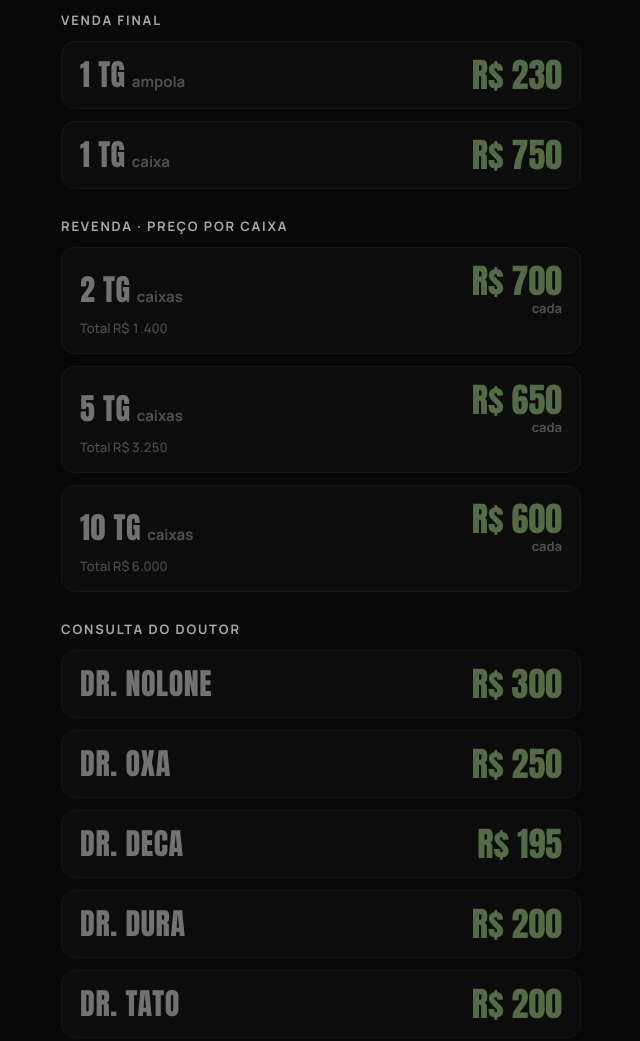
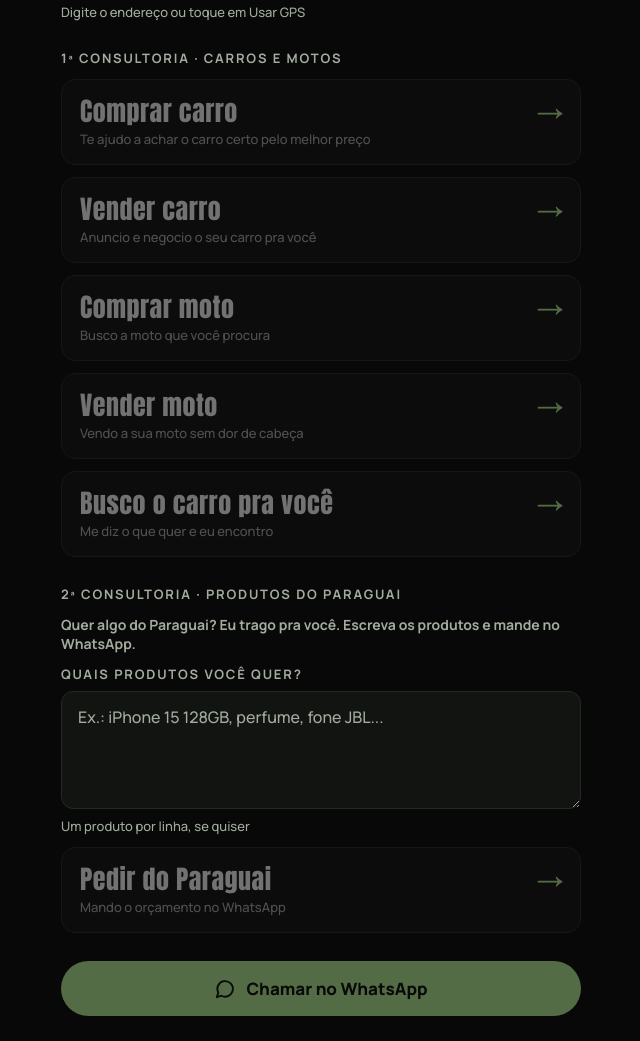
Before and after one commit to 8rytdz8k66-cyber/catalogo-tg, a plain HTML site: page index.html in a window 1280 px wide. Shown: the part 497-1538 px from the top of the page, without its empty margins (319-959 px from the left). Drawn offline with Linux system fonts and the light colour scheme.

Commit message:
Refaz catálogo: consultoria de carros/motos e produtos do Paraguai
Co-Authored-By: Claude Opus 5.5 <noreply@anthropic.com>
Claude-Session: https://claude.ai/code/session_01Ez9YiRKvayFswGZ75ao7wT

```diff
--- a/index.html
+++ b/index.html
@@ -1,7 +1,7 @@
 <!doctype html><html><head><meta charset=utf8>
 <meta property="og:type" content="website">
 <meta property="og:title" content="Catálogo PV Vendas">
-<meta property="og:description" content="Troca, compra ou venda · peça direto no WhatsApp (85) 98681-2394">
+<meta property="og:description" content="Consultor de vendas: carro, moto e produtos do Paraguai · fale no WhatsApp (85) 98681-2394">
 <meta property="og:url" content="https://8rytdz8k66-cyber.github.io/catalogo-tg/">
 <meta property="og:image" content="https://8rytdz8k66-cyber.github.io/catalogo-tg/og.jpg">
 <meta property="og:image:width" content="1200">
@@ -79,6 +79,14 @@ footer{text-align:center;color:var(--muted);font-size:13px}
 .field .tip{color:var(--muted);font-size:13px}
 .field.need input{border-color:#ff5a4f;box-shadow:0 0 0 3px rgba(255,90,79,.25)}
 .field.need .tip{color:#ff8a80;font-weight:700}
+.field textarea{font:inherit;font-size:16px;font-weight:600;color:var(--fg);background:var(--panel);border:1px solid var(--line);border-radius:12px;padding:14px 16px;width:100%;resize:vertical;min-height:110px}
+.field textarea::placeholder{color:var(--muted);font-weight:500}
+.field textarea:focus{outline:none;border-color:var(--neon);box-shadow:0 0 0 3px rgba(125,255,47,.25)}
+.field.need textarea{border-color:#ff5a4f;box-shadow:0 0 0 3px rgba(255,90,79,.25)}
+.lead{margin:-12px 0 0;color:var(--muted);font-size:16px;font-weight:700}
+.lead.small{margin:0;font-size:14px;font-weight:600}
+a.svc .qty{font-size:26px}
+.go{font-family:var(--display);font-size:30px;color:var(--neon);line-height:1}
 .loc-row{display:flex;gap:8px}
 .loc-row input{flex:1;min-width:0}
 .gps{font:inherit;font-weight:800;font-size:14px;color:var(--ink);background:var(--neon);border:0;border-radius:12px;padding:0 14px;min-height:52px;cursor:pointer;white-space:nowrap}
@@ -108,11 +116,12 @@ body.locked a.item:hover{transform:none;border-color:var(--line)}
   </header>
 
   <h1 class="brand">PV Vendas</h1>
+  <p class="lead">Consultor de vendas · carro, moto e produtos do Paraguai</p>
 
   <div class="field">
     <label for="nome">Seu nome (obrigatório)</label>
     <input id="nome" type="text" placeholder="Digite seu nome" autocomplete="name" required aria-describedby="aviso">
-    <span class="tip" id="aviso">Coloque seu nome para liberar os preços</span>
+    <span class="tip" id="aviso">Coloque seu nome para liberar as opções</span>
   </div>
 
   <div class="field" id="f-loc">
@@ -124,58 +133,47 @@ body.locked a.item:hover{transform:none;border-color:var(--line)}
     <span class="tip" id="aviso-loc">Digite o endereço ou toque em Usar GPS</span>
   </div>
 
-  <section aria-labelledby="vf">
-    <h2 id="vf">Venda final</h2>
-    <a class="item" href="https://wa.me/5585986812394?text=Ol%C3%A1!%20Quero%201%20ampola%20de%20TG%20(R%24%20230)" target="_blank" rel="noopener">
-      <span class="qty">1 TG<small>ampola</small></span>
-      <span class="price">R$ 230</span>
+  <section aria-labelledby="cv">
+    <h2 id="cv">1ª consultoria · Carros e motos</h2>
+    <a class="item svc" href="https://wa.me/5585986812394?text=Ol%C3%A1%21%20Quero%20comprar%20um%20carro." target="_blank" rel="noopener">
+      <span class="qty">Comprar carro</span>
+      <span class="go" aria-hidden="true">→</span>
+      <span class="sub">Te ajudo a achar o carro certo pelo melhor preço</span>
     </a>
-    <a class="item" href="https://wa.me/5585986812394?text=Ol%C3%A1!%20Quero%201%20caixa%20de%20TG%20(R%24%20750)" target="_blank" rel="noopener">
-      <span class="qty">1 TG<small>caixa</small></span>
-      <span class="price">R$ 750</span>
+    <a class="item svc" href="https://wa.me/5585986812394?text=Ol%C3%A1%21%20Quero%20vender%20meu%20carro." target="_blank" rel="noopener">
+      <span class="qty">Vender carro</span>
+      <span class="go" aria-hidden="true">→</span>
+      <span class="sub">Anuncio e negocio o seu carro pra você</span>
+    </a>
+    <a class="item svc" href="https://wa.me/5585986812394?text=Ol%C3%A1%21%20Quero%20comprar%20uma%20moto." target="_blank" rel="noopener">
+      <span class="qty">Comprar moto</span>
+      <span class="go" aria-hidden="true">→</span>
+      <span class="sub">Busco a moto que você procura</span>
+    </a>
+    <a class="item svc" href="https://wa.me/5585986812394?text=Ol%C3%A1%21%20Quero%20vender%20minha%20moto." target="_blank" rel="noopener">
+      <span class="qty">Vender moto</span>
+      <span class="go" aria-hidden="true">→</span>
+      <span class="sub">Vendo a sua moto sem dor de cabeça</span>
+    </a>
+    <a class="item svc" href="https://wa.me/5585986812394?text=Ol%C3%A1%21%20Quero%20que%20voc%C3%AA%20busque%20um%20carro%20pra%20mim." target="_blank" rel="noopener">
+      <span class="qty">Busco o carro pra você</span>
+      <span class="go" aria-hidden="true">→</span>
+      <span class="sub">Me diz o que quer e eu encontro</span>
     </a>
   </section>
 
-  <section aria-labelledby="rv">
-    <h2 id="rv">Revenda · preço por caixa</h2>
-    <a class="item" href="https://wa.me/5585986812394?text=Ol%C3%A1!%20Quero%20revenda%3A%202%20caixas%20de%20TG%20(R%24%20700%20cada)" target="_blank" rel="noopener">
-      <span class="qty">2 TG<small>caixas</small></span>
-      <span class="price">R$ 700<small>cada</small></span>
-      <span class="sub">Total R$ 1.400</span>
-    </a>
-    <a class="item" href="https://wa.me/5585986812394?text=Ol%C3%A1!%20Quero%20revenda%3A%205%20caixas%20de%20TG%20(R%24%20650%20cada)" target="_blank" rel="noopener">
-      <span class="qty">5 TG<small>caixas</small></span>
-      <span class="price">R$ 650<small>cada</small></span>
-      <span class="sub">Total R$ 3.250</span>
-    </a>
-    <a class="item" href="https://wa.me/5585986812394?text=Ol%C3%A1!%20Quero%20revenda%3A%2010%20caixas%20de%20TG%20(R%24%20600%20cada)" target="_blank" rel="noopener">
-      <span class="qty">10 TG<small>caixas</small></span>
-      <span class="price">R$ 600<small>cada</small></span>
-      <span class="sub">Total R$ 6.000</span>
-    </a>
-  </section>
-
-  <section aria-labelledby="dr">
-    <h2 id="dr">Consulta do Doutor</h2>
-    <a class="item" href="https://wa.me/5585986812394?text=Ol%C3%A1!%20Quero%20o%20DR.%20NOLONE%20(R%24%20300)" target="_blank" rel="noopener">
-      <span class="qty">DR. NOLONE</span>
-      <span class="price">R$ 300</span>
-    </a>
-    <a class="item" href="https://wa.me/5585986812394?text=Ol%C3%A1!%20Quero%20o%20DR.%20OXA%20(R%24%20250)" target="_blank" rel="noopener">
-      <span class="qty">DR. OXA</span>
-      <span class="price">R$ 250</span>
-    </a>
-    <a class="item" href="https://wa.me/5585986812394?text=Ol%C3%A1!%20Quero%20o%20DR.%20DECA%20(R%24%20195)" target="_blank" rel="noopener">
-      <span class="qty">DR. DECA</span>
-      <span class="price">R$ 195</span>
-    </a>
-    <a class="item" href="https://wa.me/5585986812394?text=Ol%C3%A1!%20Quero%20o%20DR.%20DURA%20(R%24%20200)" target="_blank" rel="noopener">
-      <span class="qty">DR. DURA</span>
-      <span class="price">R$ 200</span>
-    </a>
-    <a class="item" href="https://wa.me/5585986812394?text=Ol%C3%A1!%20Quero%20o%20DR.%20TATO%20(R%24%20200)" target="_blank" rel="noopener">
-      <span class="qty">DR. TATO</span>
-      <span class="price">R$ 200</span>
+  <section aria-labelledby="py">
+    <h2 id="py">2ª consultoria · Produtos do Paraguai</h2>
+    <p class="lead small">Quer algo do Paraguai? Eu trago pra você. Escreva os produtos e mande no WhatsApp.</p>
+    <div class="field" id="f-prod">
+      <label for="prod">Quais produtos você quer?</label>
+      <textarea id="prod" rows="4" placeholder="Ex.: iPhone 15 128GB, perfume, fone JBL..."></textarea>
+      <span class="tip" id="aviso-prod">Um produto por linha, se quiser</span>
+    </div>
+    <a class="item svc" id="btn-py" href="https://wa.me/5585986812394?text=Ol%C3%A1%21%20Quero%20produtos%20do%20Paraguai." target="_blank" rel="noopener">
+      <span class="qty">Pedir do Paraguai</span>
+      <span class="go" aria-hidden="true">→</span>
+      <span class="sub">Mando o orçamento no WhatsApp</span>
     </a>
   </section>
 
@@ -202,6 +200,7 @@ body.locked a.item:hover{transform:none;border-color:var(--line)}
   var fLoc=document.getElementById('f-loc');
   var gps=document.getElementById('gps');
   var avisoLoc=document.getElementById('aviso-loc');
+  var prod=document.getElementById('prod'), fProd=document.getElementById('f-prod');
   try{var s=localStorage.getItem('tg-nome');if(s)nome.value=s;var l=localStorage.getItem('tg-loc');if(l)loc.value=l;}catch(e){}
   var links=document.querySelectorAll('a.item, a.cta');
   links.forEach(function(a){
@@ -215,6 +214,7 @@ body.locked a.item:hover{transform:none;border-color:var(--line)}
     links.forEach(function(a){
       var m=a.dataset.msg;
       if(n) m=m.replace('Olá!','Olá! Meu nome é '+n+'.');
+      if(a.id==='btn-py'&&prod.value.trim()) m+='\nProdutos:\n'+prod.value.trim();
       if(l) m+='\nLocalização: '+l;
       a.href=a.dataset.base+'?text='+encodeURIComponent(m);
       if(ok) a.removeAttribute('aria-disabled'); else a.setAttribute('aria-disabled','true');
@@ -222,10 +222,11 @@ body.locked a.item:hover{transform:none;border-color:var(--line)}
     if(n) field.classList.remove('need');
     if(l) fLoc.classList.remove('need');
     document.body.classList.toggle('locked',!ok);
-    document.getElementById('aviso').textContent = n ? (l ? 'Agora toque no preço que você quer' : 'Falta só a localização') : 'Coloque seu nome para liberar os preços';
+    document.getElementById('aviso').textContent = n ? (l ? 'Agora escolha o que você quer' : 'Falta só a localização') : 'Coloque seu nome para liberar as opções';
   }
   nome.addEventListener('input',update);
   loc.addEventListener('input',update);
+  prod.addEventListener('input',function(){if(prod.value.trim())fProd.classList.remove('need');update();});
   gps.addEventListener('click',function(){
     if(!navigator.geolocation){avisoLoc.textContent='Seu celular não liberou o GPS. Digite o endereço.';return;}
     gps.disabled=true; gps.textContent='Buscando...';
@@ -246,6 +247,7 @@ body.locked a.item:hover{transform:none;border-color:var(--line)}
       var alvo=null;
       if(!nome.value.trim()){field.classList.add('need');document.getElementById('aviso').textContent='Preencha seu nome antes de escolher';alvo=nome;}
       if(!loc.value.trim()){fLoc.classList.add('need');avisoLoc.textContent='Coloque sua localização antes de escolher';alvo=alvo||loc;}
+      if(a.id==='btn-py'&&!prod.value.trim()){fProd.classList.add('need');document.getElementById('aviso-prod').textContent='Escreva quais produtos você quer';alvo=alvo||prod;}
       if(alvo){
         e.preventDefault();
         alvo.focus();
```
